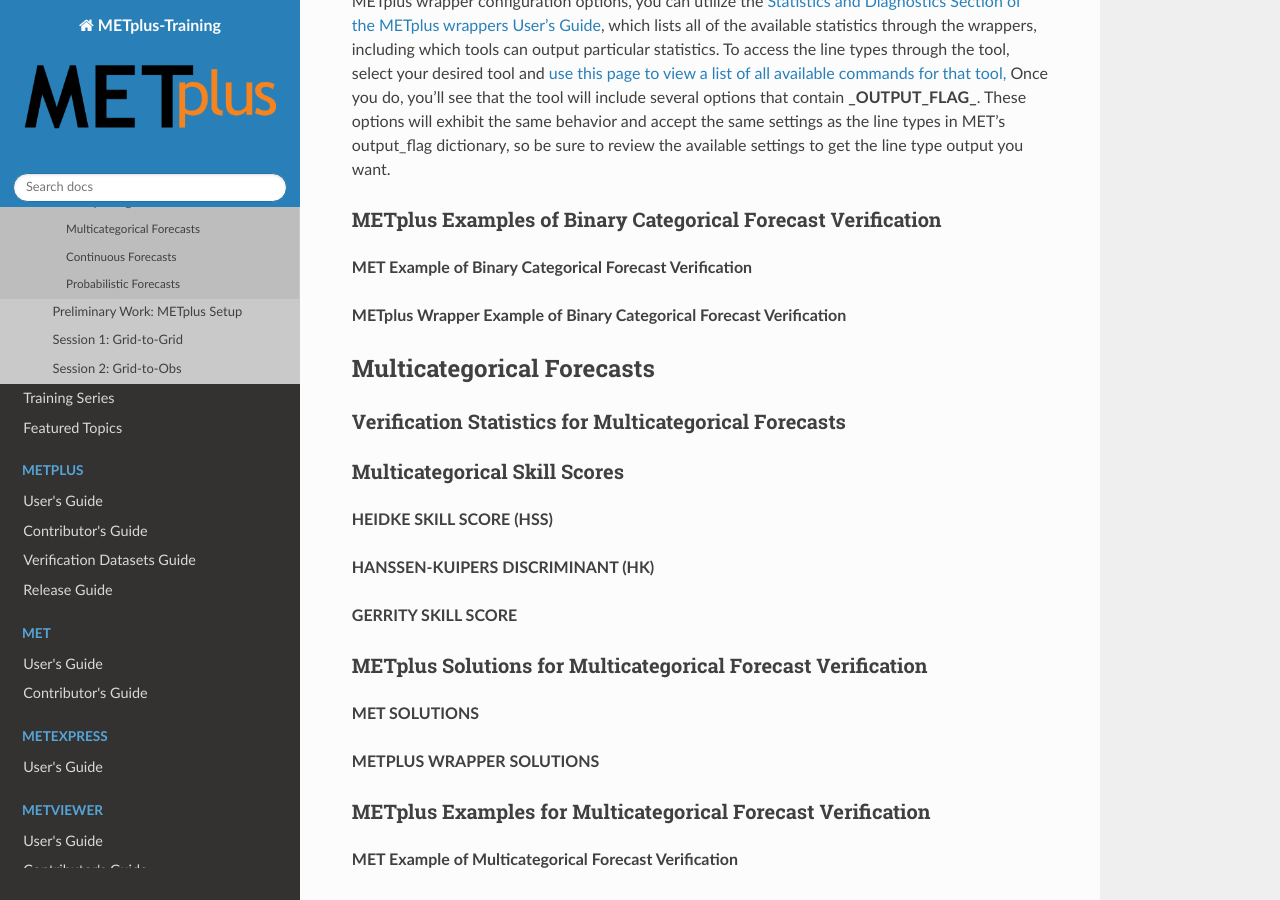
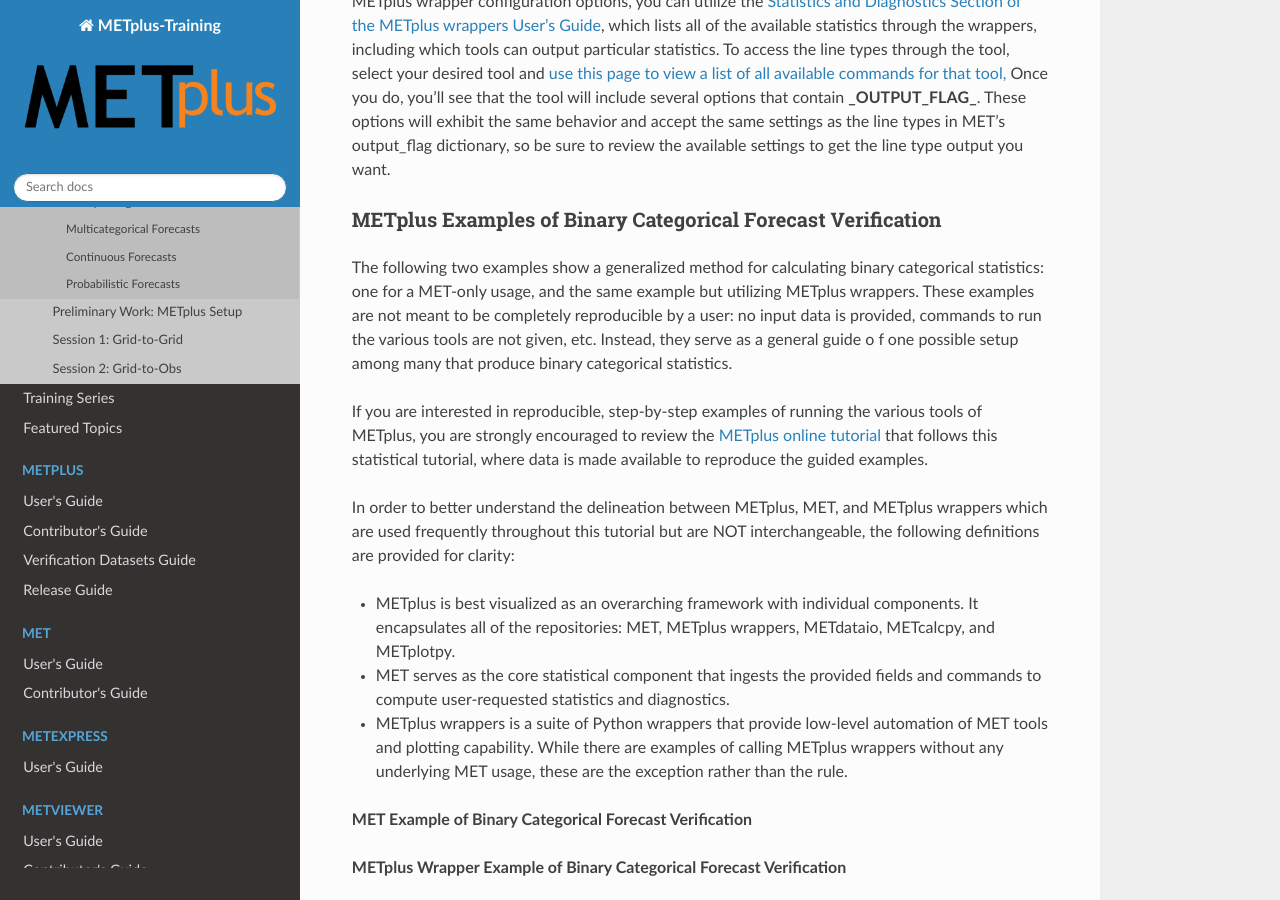
Before and after one commit to dtcenter/METplus-Training, a Sphinx documentation site: the page built from docs/Tutorial/v5.0/basic_verf_stats_review.rst, in a window 1280 px wide and 900 px high, scrolled down 8488 px. Built offline with Sphinx 7.4.7 and the Read the Docs theme 3.1.0, drawn with Linux system fonts in a browser that asks for light colours.

Commit message:
METplus Examples of Binary Categorical Forecast Verification

```diff
--- a/docs/Tutorial/v5.0/basic_verf_stats_review.rst
+++ b/docs/Tutorial/v5.0/basic_verf_stats_review.rst
@@ -420,6 +420,32 @@
 
 METplus Examples of Binary Categorical Forecast Verification
 ^^^^^^^^^^^^^^^^^^^^^^^^^^^^^^^^^^^^^^^^^^^^^^^^^^^^^^^^^^^^
+The following two examples show a generalized method for calculating binary
+categorical statistics: one for a MET-only usage, and the same example
+but utilizing METplus wrappers. These examples are not meant to be completely
+reproducible by a user: no input data is provided, commands to run the
+various tools are not given, etc. Instead, they serve as a general guide o
+f one possible setup among many that produce binary categorical statistics.
+
+If you are interested in reproducible, step-by-step examples of running the
+various tools of METplus, you are strongly encouraged to review the
+`METplus online tutorial <https://dtcenter.org/metplus-practical-session-guide-version-5-0/session-1-grid-grid>`_
+that follows this statistical tutorial, where data is made
+available to reproduce the guided examples.
+
+In order to better understand the delineation between METplus, MET, and
+METplus wrappers which are used frequently throughout this tutorial but
+are NOT interchangeable, the following definitions are provided for clarity:
+
+* METplus is best visualized as an overarching framework with individual
+  components. It encapsulates all of the repositories: MET, METplus wrappers,
+  METdataio, METcalcpy, and METplotpy.
+* MET serves as the core statistical component that ingests the provided
+  fields and commands to compute user-requested statistics and diagnostics.
+* METplus wrappers is a suite of Python wrappers that provide low-level
+  automation of MET tools and plotting capability. While there are examples
+  of calling METplus wrappers without any underlying MET usage,
+  these are the exception rather than the rule.
 
 **MET Example of Binary Categorical Forecast Verification**
 
```
